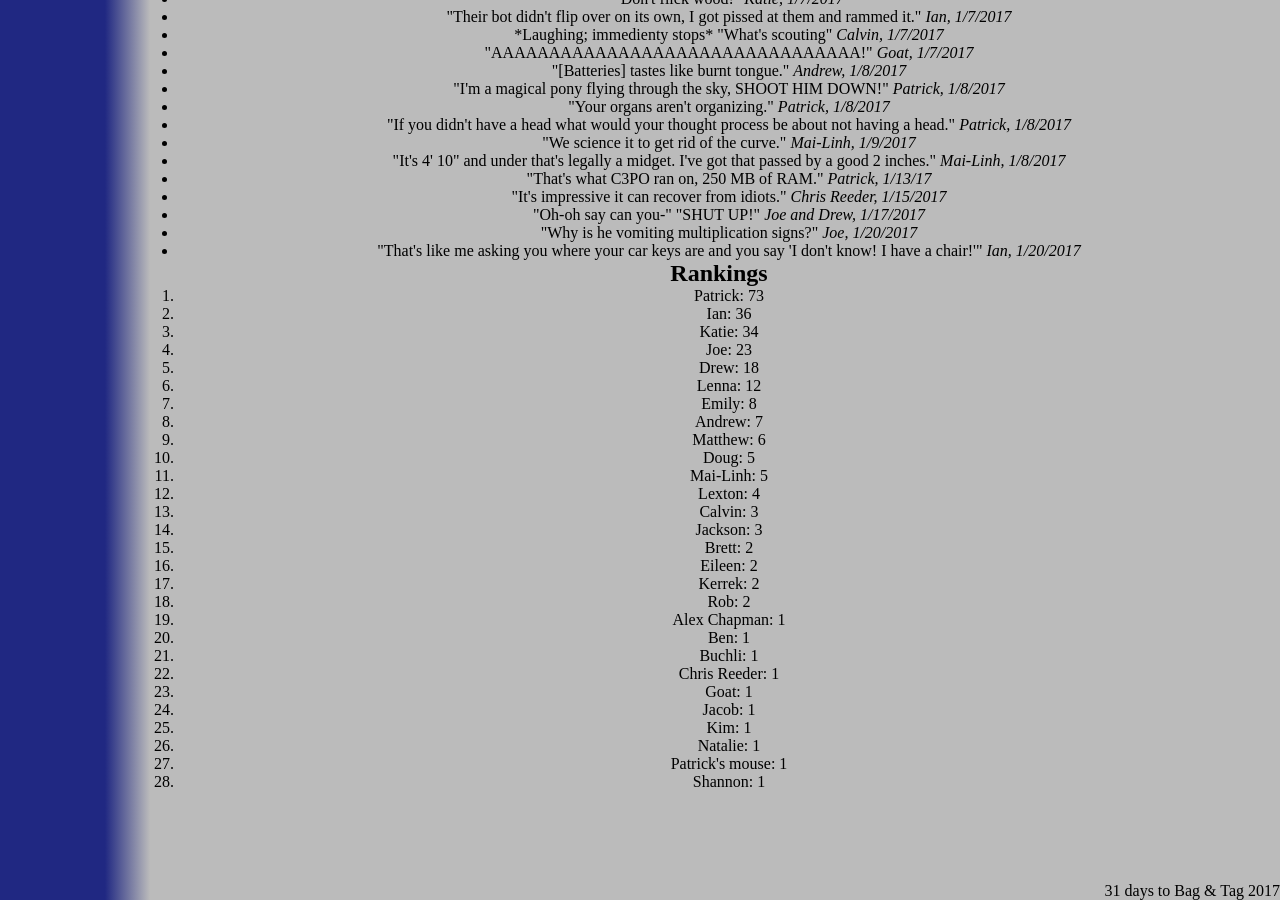
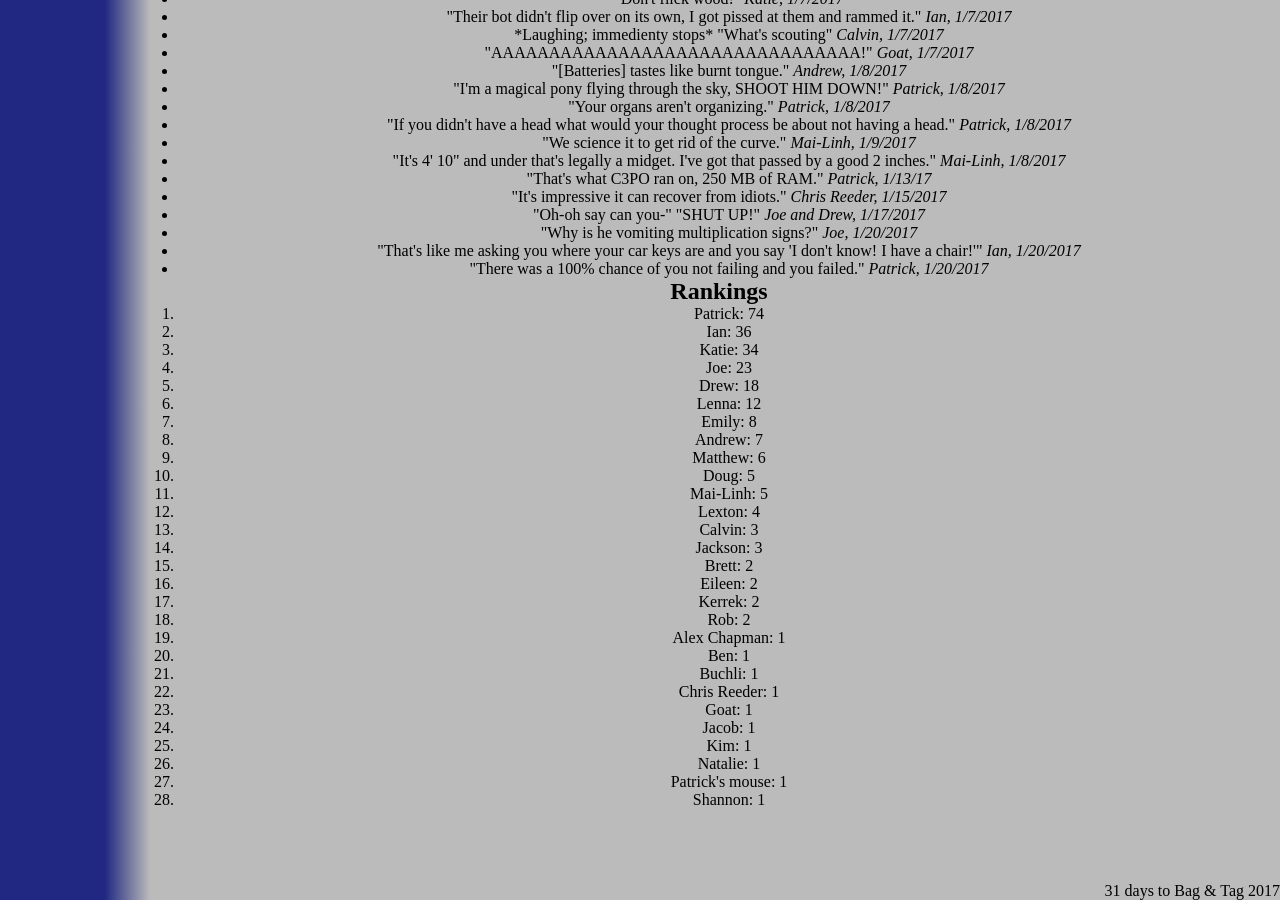
Before and after one commit to katiebugmoon/FRC4131.github.io, a Jekyll site: the page built from media/2017/quotes.html, in a window 1280 px wide and 900 px high, scrolled down 3410 px. Built offline with Jekyll 4.4.1, drawn with Linux system fonts in a browser that asks for light colours; nearby versions of some CDN libraries.

Commit message:
Update quotes.html

```diff
--- a/media/2017/quotes.html
+++ b/media/2017/quotes.html
@@ -196,6 +196,7 @@ title: Build Season 2017 Quotes
 	<li>"Oh-oh say can you-" "SHUT UP!" <i>Joe and Drew, 1/17/2017</i></li>
 	<li>"Why is he vomiting multiplication signs?" <i>Joe, 1/20/2017</i></li>
 	<li>"That's like me asking you where your car keys are and you say 'I don't know! I have a chair!'" <i>Ian, 1/20/2017</i></li>
+	<li>"There was a 100% chance of you not failing and you failed." <i>Patrick, 1/20/2017</i></li>
 </ul>
 <h2>Rankings</h2>
 <ol id='rankings'></ol>
```
